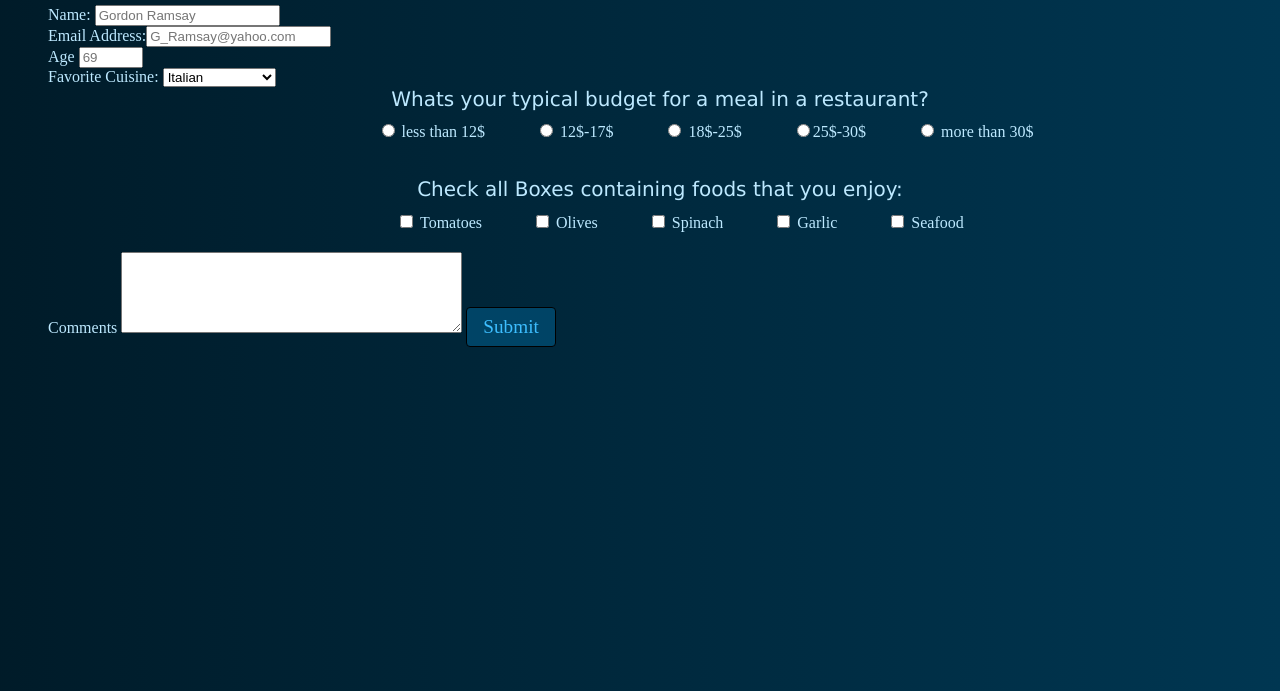
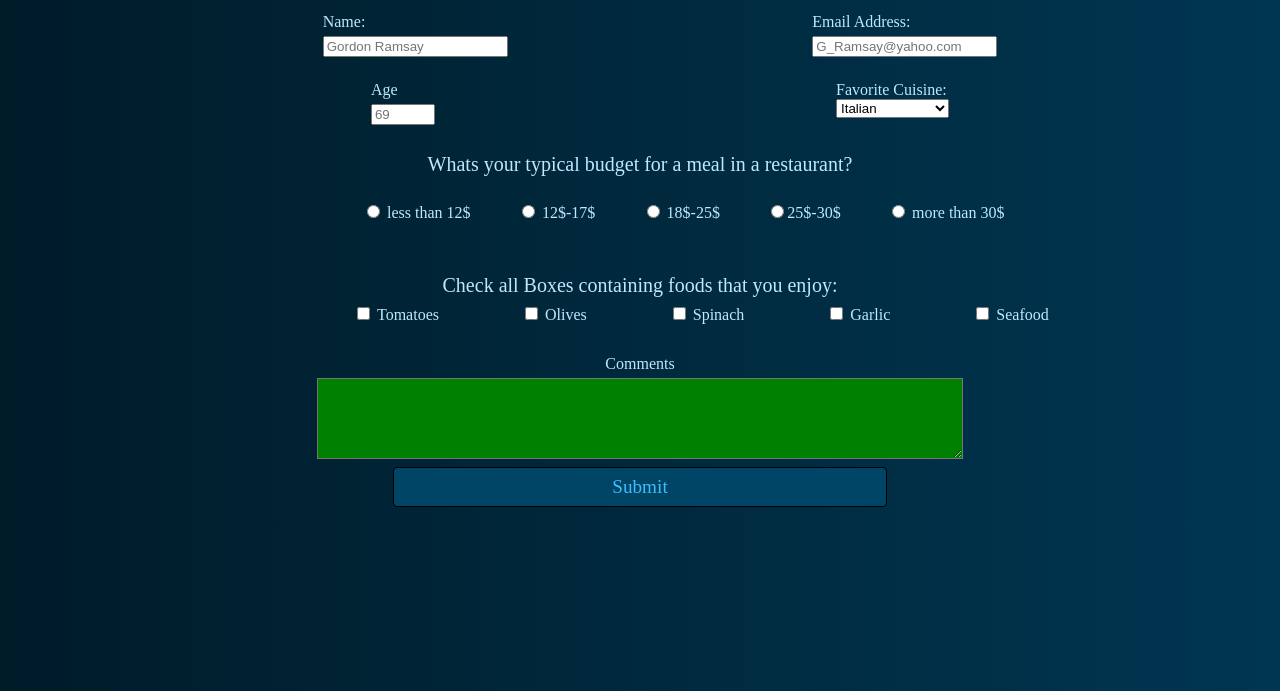
Before and after one commit to CArnold22265/food-survey, a plain HTML site: page index.html in a window 1280 px wide. Shown: the part 109-800 px from the top of the page. Drawn offline with Linux system fonts and the light colour scheme; a web font is replaced by a local one.

Commit message:
90% there

```diff
--- a/food-survey.css
+++ b/food-survey.css
@@ -6,9 +6,10 @@
 
 }
 
+
 body{
 	background: linear-gradient(to right, var(--color-background-dark), var(--color-background-light));
-
+    align-content: center;
 }
 
 
@@ -16,7 +17,7 @@ fieldset{
 	border: none;
 }
 
-ul {
+ul, li {
 	list-style-type: none;
 }
 
@@ -24,8 +25,33 @@ label{
 	margin-bottom: 5px;
 	text-align:center;
 }
+
+h1, p {
+	text-align: center;
+}
+
+textarea {
+	max-width: 60%;
+}
+
+.flex1-container {
+	display:flex;
+	flex-direction: row;
+	justify-content:space-around;
+	margin: 0 10% 0 10%;
+}
+
+.form-item{
+	display: flex;
+	flex-direction: column;
+	align-items: flex-start;
+	margin-bottom: .5rem;
+
+}
+
+
  .cbox{
-	 margin-left: 3.125rem;
+	margin-left: 3.125rem;
  }
 
 
@@ -41,6 +67,8 @@ label{
 	color: var(--color-btn-txt);
 	background-color: var(--color-btn-bg);
 	border: 1px solid black;
+    margin:.5rem 30% 0 30%;
+
 
 }
 
@@ -63,31 +91,61 @@ label{
 .checkbox-label {
 	 display:flex;
 	 flex-direction:center;
-	 font-family:Verdana, Geneva, Tahoma, sans-serif;
-	 font-size: 20px;
+	 font-family:'gotham rounded medium';
+	 font-size: 1.25rem;
 	 justify-content: center;
-	 margin-top: 20px;
+	 transform:translatey(1.25rem);
+
  }
-}
+
 
 .cbox {
-	 margin-left: 3.125rem;
+
+	 display:flex;
+	 align-items: flex-start;
+	 transform:translateX(2rem);
+	 margin-right:2rem;
+
  }
 
  .radio-container {
 	 display:flex;
 	 flex-direction: row;
 	 justify-content: center;
+	 align-items:center;
+
+
  }
 
  .radio-btn {
-	 margin-left:3.125rem;
+	 margin-left: 2.9rem;
  }
 
  .radio-label {
 	 display:flex;
 	 flex-direction:center;
-	 font-family:Verdana, Geneva, Tahoma, sans-serif;
-	 font-size: 20px;
+	 font-family:'gotham rounded medium';
+	 font-size: 1.25rem;
 	 justify-content: center;
+	 margin-top: 1.25rem;
  }
+
+ .comment-container{
+	 display:flex;
+	 flex-direction: column;
+	 align-content: center;
+	 justify-content: center;
+
+ }
+
+ .comment-box {
+	 display:flex;
+	 flex-direction: column;
+	 align-self: center;
+	 background-color: green;
+	 width:40rem;
+ }
+
+ option:hover {
+	 background:green;
+ }
--- a/index.html
+++ b/index.html
@@ -14,27 +14,34 @@
 <body>
 
     <h1 id="title"> Restaurant Dining Survey</h1>
-    <p id="description"> Taking this short survey enables us to create more of the food that you enjoy. Thank you!</p>
+     <p id="description"> Taking this short survey enables us to create more of the food that you enjoy. Thank you!</p>
 
 
 <form id="survey-form">
   <ul>
-    <li><label id="name-label" for="name"> Name: </label><input id="name" type="text" name="name" placeholder="Gordon Ramsay" required></li>
-    <li><label id="email-label" for="email" class="row-tab"> Email Address:</label><input id="email" type="email" name="name" Placeholder="G_Ramsay@yahoo.com" required></li>
-    <li><label id="number-label" for="number"> Age </label><input id="number" type="number" name="number" min="8" max="100" placeholder="69" required></li>
+    <span class="flex1-container">
+      <li class="form-item"><label id="name-label" for="name"> Name: </label><input id="name" type="text" name="name" placeholder="Gordon Ramsay" required></li>
+      <li class="form-item"><label id="email-label" for="email"> Email Address:</label><input id="email" type="email" name="name" Placeholder="G_Ramsay@yahoo.com" required></li>
+    </span>
+  </ul>
 
+ <ul>
+  <span class="flex1-container">
+    <li class="form-item"><label id="number-label" for="number"> Age </label><input id="number" type="number" name="number" min="8" max="100" placeholder="69" required></li>
 
-    <li><label for="dropdown" id="cuisine"> Favorite Cuisine: </label>
-    <select id="dropdown" class="dropdown">
+      <div class="form-item">
+    <li><label for="dropdown" id="cuisine"> Favorite Cuisine: </label></li>
+    <li><select id="dropdown" class="dropdown">
         <option value="Italian"> Italian </option>
         <option value="New American"> New-American </option>
         <option Value="Meat and potatoes"> Meat+Potatoes </option>
         <option value="Mexican"> Mexican </option>
         <option value="Asian Cuisine"> Asian </option>
-        <option value="other"> Other </option>
-    </select>
-  </li>
-
+        <option value="other"> Other </option></li>
+     </select>
+    </div>
+  </span>
+</ul>
 
     <li>
     <label for="price-range" class="radio-label">Whats your typical budget for a meal in a restaurant?</label>
@@ -46,18 +53,19 @@
     <li class="radio-btn"><input type="radio" name="price" value="18-25$"> 18$-25$</input></li>
     <li class="radio-btn"><input type="radio" name="price" value="25$-30$">25$-30$</input></li>
     <li class="radio-btn"><input type="radio" name="price" value="30$-and-up"> more than 30$</input></li>
+  </li>
   </ul>
 </fieldset>
-    </li>
 
-  <div>
+
+
     <fieldset>
 
       <label for="Foods-you-like" class="checkbox-label"> Check all Boxes containing foods that you enjoy:</label>
 
         <fieldset id="foods-you-like">
           <ul class="checkbox-container">
-            <li><label><input type="checkbox" name="tasty" value="tomatoes"> Tomatoes</label></li>
+            <li class="cbox"><label><input type="checkbox" name="tasty" value="tomatoes"> Tomatoes</label></li>
             <li class="cbox"><label><input type="checkbox" name="tasty" value="olives"> Olives</label></li>
             <li class="cbox"><label><input type="checkbox" name="tasty" value="spinach"> Spinach</label></li>
             <li class="cbox"><label><input type="checkbox" name="tasty" value="garlic"> Garlic</label></li>
@@ -66,17 +74,16 @@
         </fieldset>
   </div>
 
+  <div class="comment-container">
+    <label id="text-area"> Comments </label>
+      <textarea class="comment-box" id="textarea" name="instructions" rows="5" cols="40">
+    </textarea>
 
-    <label id="text-area"> Comments </label>
-    <textarea id="textarea" name="instructions" rows="5" cols="40">
-    </textarea>
 
 
     <input id="submit" type="submit" class="btn">
     </input>
-
-
-
+  </div>
 
 
     </form>
```
